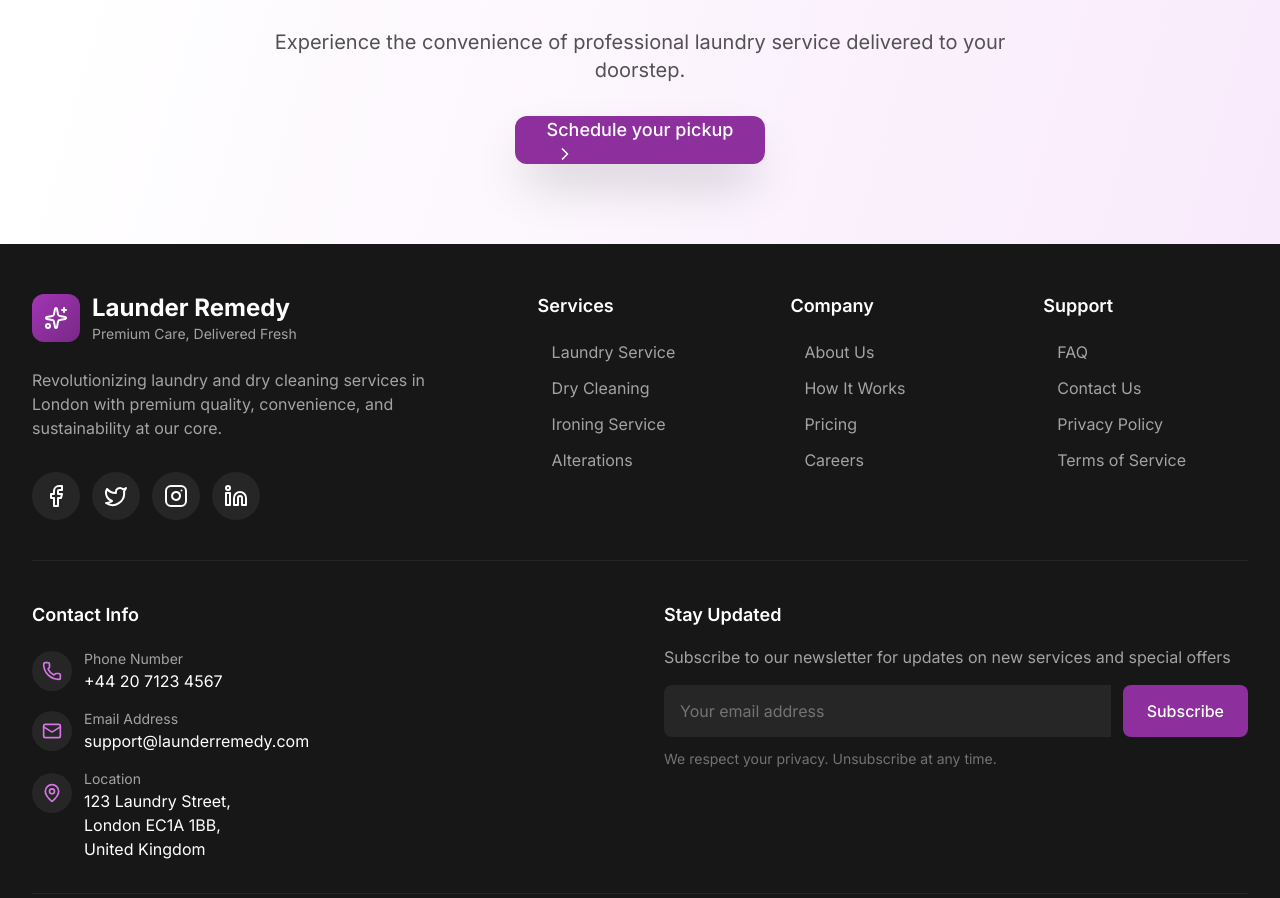
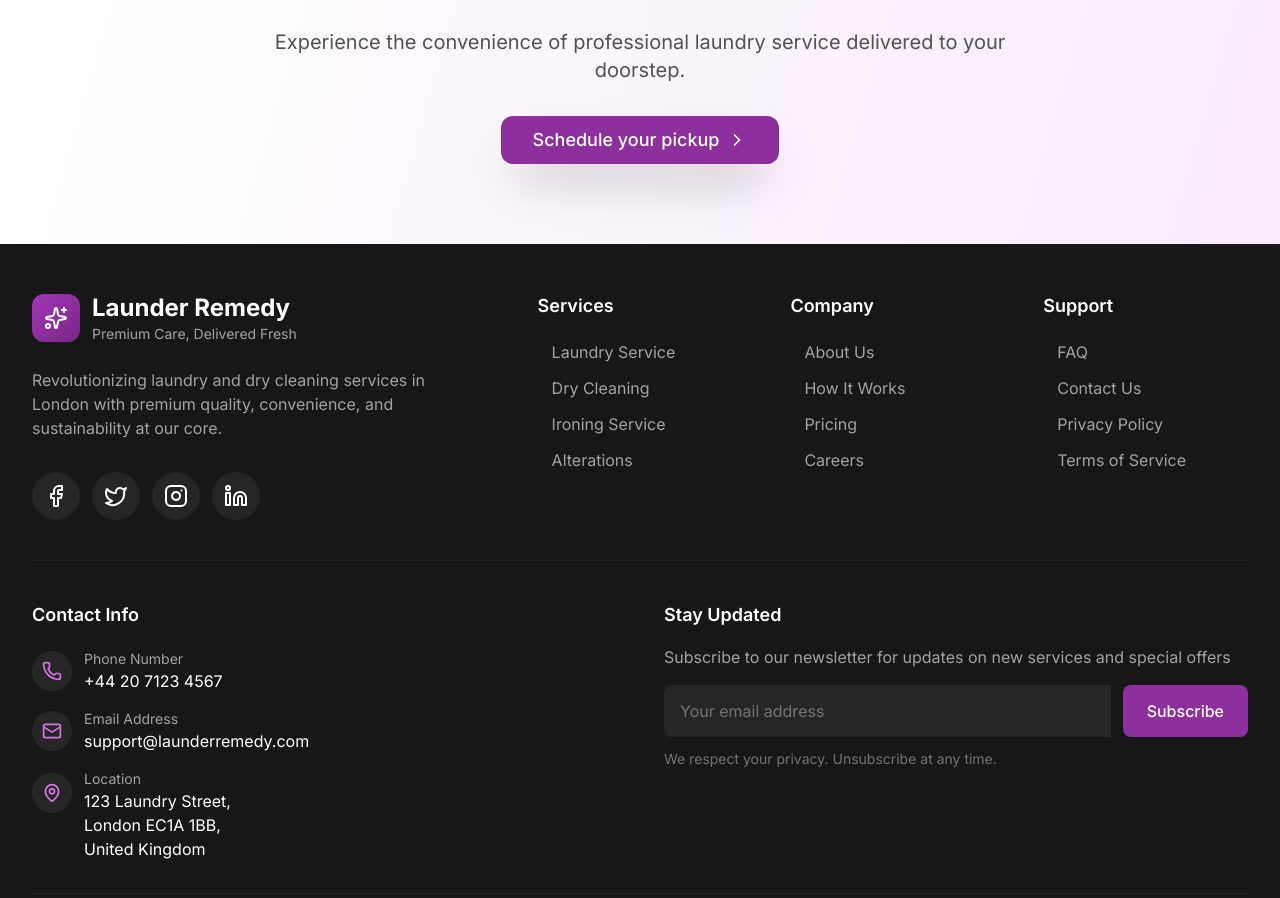
Before and after one commit to ManzoorAhmad1/launderremedy, a Next.js app: page /how-it-works in a window 1280 px wide. Shown: the part 4199-5097 px from the top of the page. Built offline with nearby package versions, Linux system fonts and the light colour scheme.

Commit message:
Add flex styling to pickup schedule text for improved layout

```diff
--- a/src/app/how-it-works/page.tsx
+++ b/src/app/how-it-works/page.tsx
@@ -511,7 +511,7 @@ export default function HowItWorksPage() {
               onClick={() => router.push('/place-order')}
 
             >
-              <p>
+              <p className='flex items-center'>
                 Schedule your pickup
                 <ChevronRight className="ml-2 w-5 h-5 group-hover:translate-x-2 transition-transform" />
               </p>
```
